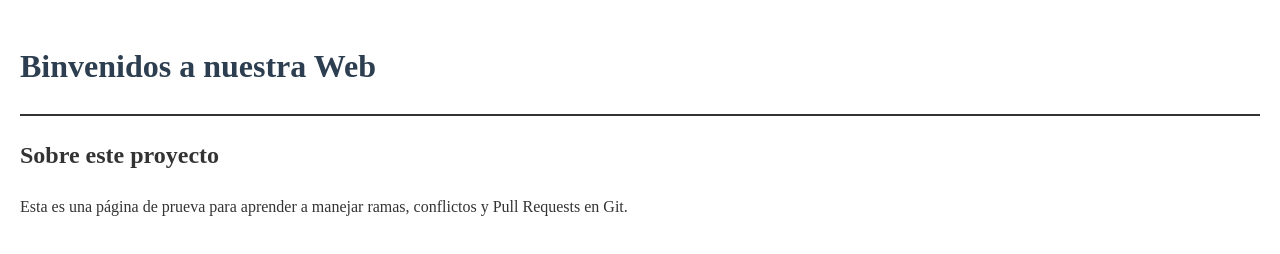
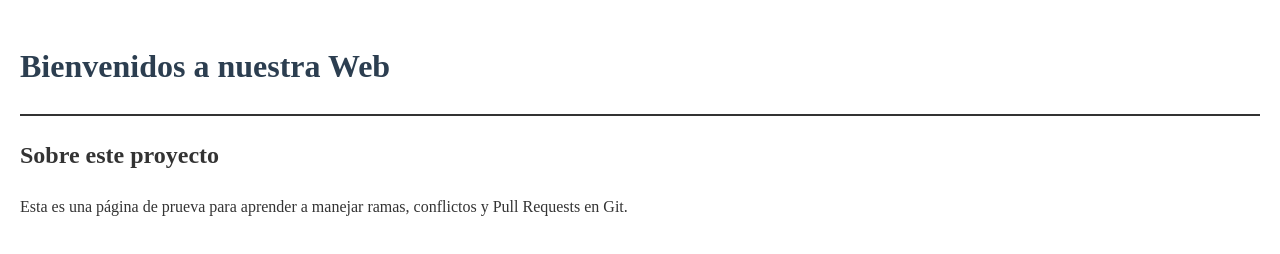
Before and after one commit to Spankyyyy/Practica-4-Hotfixes, a plain HTML site: page index.html in a window 1280 px wide. Drawn offline with Linux system fonts and the light colour scheme.

Commit message:
version html corregida

```diff
--- a/index.html
+++ b/index.html
@@ -1,20 +1,21 @@
 <!DOCTYPE html>
 <html lang="es">
   <head>
- <center><meta charset="UTF-8"></center>
+    <meta charset="UTF-8">
     <meta name="viewport" content="width=device-width, initial-scale=1.0">
     <title>Práctica de Git Flow</title>
     <link rel="stylesheet" href="style.css">
   </head>
+
   <body>
     <header>
- <h1>Binvenidos a nuestra Web</h1>
+      <h1>Bienvenidos a nuestra Web</h1>
     </header>
+
     <main>
       <section>
         <h2>Sobre este proyecto</h2>
- <p>Esta es una página de prueva para aprender a manejar ramas, conflictos y
-Pull Requests en Git.</p>
+        <p>Esta es una página de prueva para aprender a manejar ramas, conflictos y Pull Requests en Git.</p>
       </section>
     </main>
   </body>
```
Lines whose indentation alone changed are shown as unchanged.
